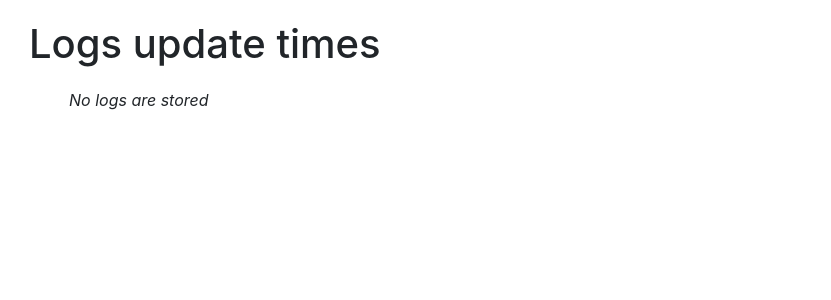
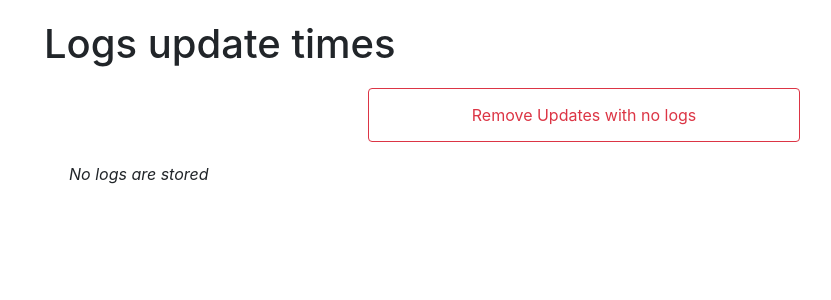
Before and after one commit to lohiermichael/youtube-playlists-follow-up, a Flask app: template templates/logs.html in a window 1280 px wide. Shown: the part 56-356 px from the top of the page, without its empty margins (56-887 px from the left). Run offline with Flask 2, Linux system fonts and the light colour scheme; the template is opened without the code that fills it, so the values that code supplies are empty; some libraries are stand-ins or nearby versions.

Commit message:
Implement button remove empty logs

```diff
--- a/app.py
+++ b/app.py
@@ -7,7 +7,7 @@ from flask import Flask, render_template, request, redirect
 from config import *
 from models import LogsByUpdate, LatestData, SavedChannels
 from run import run_flow
-from data_management import add_new_channel, initialize_folders, save_new_client_secrets
+from data_management import add_new_channel, initialize_folders, save_new_client_secrets, remove_files_empty_logs
 
 app = Flask(__name__, static_url_path='/static/')
 
@@ -33,6 +33,12 @@ def index_show_logs():
     logs_by_update = LogsByUpdate()
 
     return render_template('logs.html', **locals())
+
+
+@app.route('/logs/remove_empty_updates', methods=['POST'])
+def remove_empty_updates():
+    remove_files_empty_logs()
+    return redirect('/logs')
 
 
 @app.route('/channels')
--- a/templates/logs.html
+++ b/templates/logs.html
@@ -1,6 +1,15 @@
 {% extends 'base.html' %}
 {% block content %}
 <style>
+    #removeEmptyUpdates {
+        display: block;
+        width: 40%;
+        margin: 0 auto 0;
+        padding: 14px 28px;
+        cursor: pointer;
+    }
+
+
     #logsTitle {
         margin: 20px 0px;
     }
@@ -23,8 +32,13 @@
     }
 </style>
 
+<div class="container">
+    <h1 id="logsTitle">Logs update times</h1>
+    <form action="/logs/remove_empty_updates" method="POST">
+        <button id="removeEmptyUpdates" class="btn btn-block btn-outline-danger">Remove Updates with no logs</button>
+    </form>
 
-<h1 id="logsTitle">Logs update times</h1>
+</div>
 <ul id="logsByUpdate">
     {% if not logs_by_update %}
     <i>No logs are stored</i>
@@ -50,7 +64,7 @@
     </li>
     {% endfor %}
 </ul>
-
 {% endfor %}
 </ul>
+</div>
 {% endblock %}
```
Also changed, not shown: data_management.py (+10 -1 lines).
